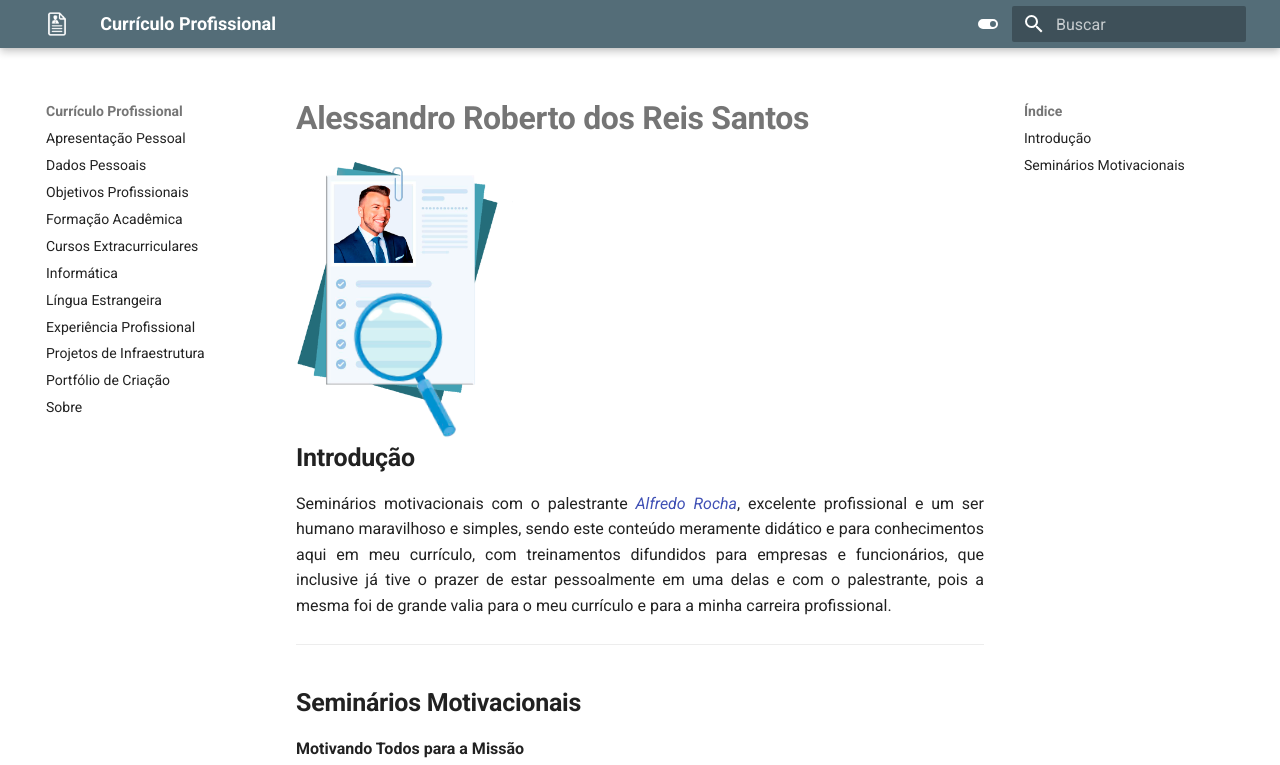
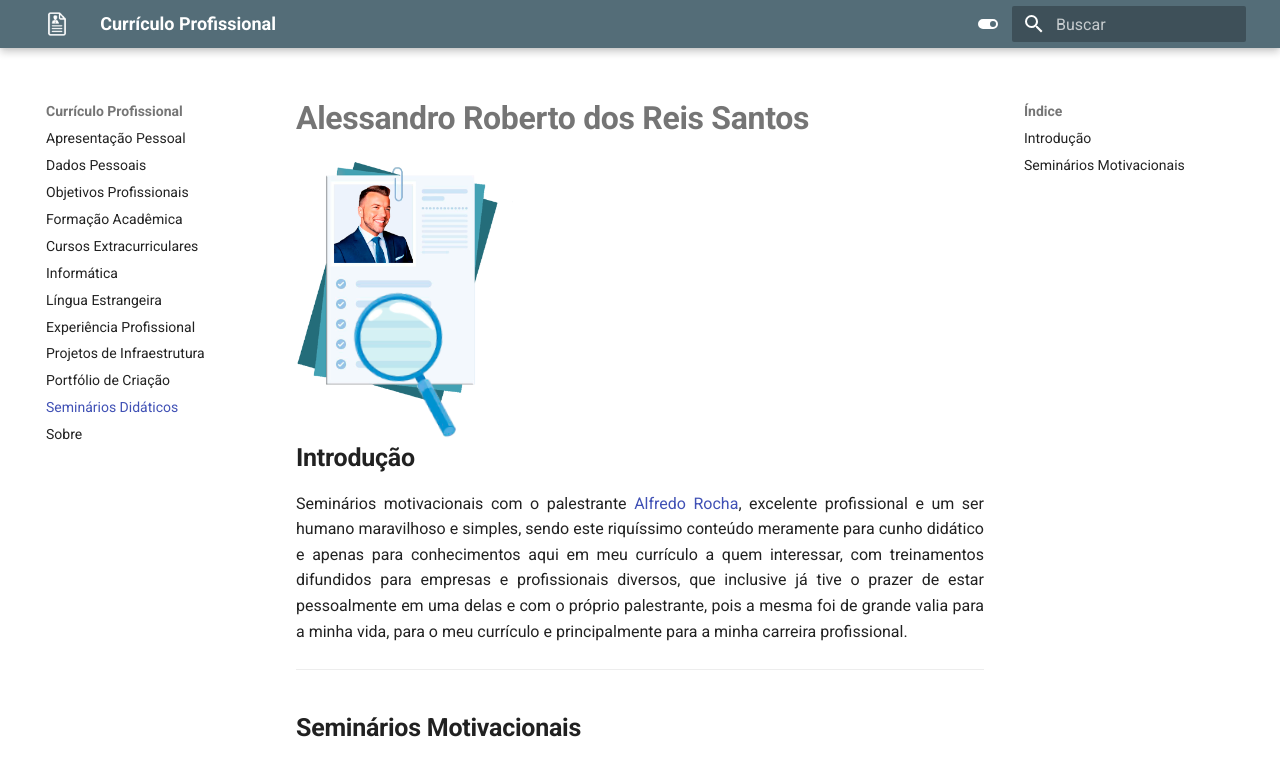
Before and after one commit to arrs82/curriculo, an MkDocs documentation site: the page built from docs/seminarios-didaticos.md, in a window 1280 px wide and 1400 px high. Shown: the top 765 px of the window. Built offline with MkDocs 1.6.1 and Material for MkDocs 9.7.7, drawn with Linux system fonts in a browser that asks for light colours; nearby versions of some CDN libraries; some of the changed text lies outside the part shown.

Commit message:
Seminários Didáticos

```diff
--- a/docs/assets/css/extra.css
+++ b/docs/assets/css/extra.css
@@ -76,6 +76,17 @@
 }
 
 /* CSS específico para alinhar todo conteúdo à esquerda */
-body {
-  text-align: left;
+.image-with-text {
+  display: flex;
+  align-items: center;
 }
+
+.custom-image {
+  width: 250px; /* Definir a largura da imagem */
+  margin-right: 20px; /* Espaçamento entre a imagem e o texto */
+  box-shadow: 2px 2px 5px rgba(0, 0, 0, 0.5); /* Adicionar sombra à imagem */
+}
+
+.text-right {
+  text-align: justify;
+}
--- a/docs/seminarios-didaticos.md
+++ b/docs/seminarios-didaticos.md
@@ -4,7 +4,7 @@
 
 ## **Introdução**
 
-<p style="text-align: justify;">Seminários motivacionais com o palestrante <a href="https://alfredorocha.com.br/" target="_blank"><em>Alfredo Rocha</em></a>, excelente profissional e um ser humano maravilhoso e simples, sendo este conteúdo meramente didático e para conhecimentos aqui em meu currículo, com treinamentos difundidos para empresas e funcionários, que inclusive já tive o prazer de estar pessoalmente em uma delas e com o palestrante, pois a mesma foi de grande valia para o meu currículo e para a minha carreira profissional.</p>
+<p style="text-align: justify;">Seminários motivacionais com o palestrante <a href="https://alfredorocha.com.br/" target="_blank">Alfredo Rocha</a>, excelente profissional e um ser humano maravilhoso e simples, sendo este riquíssimo conteúdo meramente para cunho didático e apenas para conhecimentos aqui em meu currículo a quem interessar, com treinamentos difundidos para empresas e profissionais diversos, que inclusive já tive o prazer de estar pessoalmente em uma delas e com o próprio palestrante, pois a mesma foi de grande valia para a minha vida, para o meu currículo e principalmente para a minha carreira profissional.</p>
 ---
 ## **Seminários Motivacionais**
 **Motivando Todos para a Missão**
@@ -27,10 +27,10 @@
 
     ---
     <div class="image-with-text">
-    <img src="/assets/images/eu-ar.png" alt="Eu e o Alfredo Rocha" class="custom-image">
-    <div class="text-right">
-            Seminário **"Motivando Todos para os Novos Desafios"** na cidade de São José dos Campos/SP na data do dia 28 de Maio de 2011.
-    </div>
+        <img src="/assets/images/eu-ar.png" alt="Eu e o Alfredo Rocha" class="custom-image">
+        <div class="text-right">
+            Seminário **"Motivando Todos para os Novos Desafios"** na cidade de São José dos Campos - SP na data do dia 28 de Maio de 2011.
+        </div>
     </div>
 
 <!DOCTYPE html>
--- a/mkdocs.yml
+++ b/mkdocs.yml
@@ -26,6 +26,7 @@
         - Experiência Profissional: experiencia-profissional.md
         - Projetos de Infraestrutura: projetos-infra.md
         - Portfólio de Criação: portfolio-criacao.md
+        - Seminários Didáticos: seminarios-didaticos.md
         - Sobre: sobre.md
         #- Documentos Pessoais: documentos-pessoais.md
         #- Ícones e Utilitários: icones.md
```
Also changed, not shown: docs/seminarios-didatico.md (deleted, +0 -14 lines), docs/assets/images/eu-ar.jpeg (added), docs/assets/images/eu-ar.jpeg.png (added), docs/assets/images/eu-ar.png (added), docs/assets/images/seminarios-didaticos.png (added), 4 other files.
